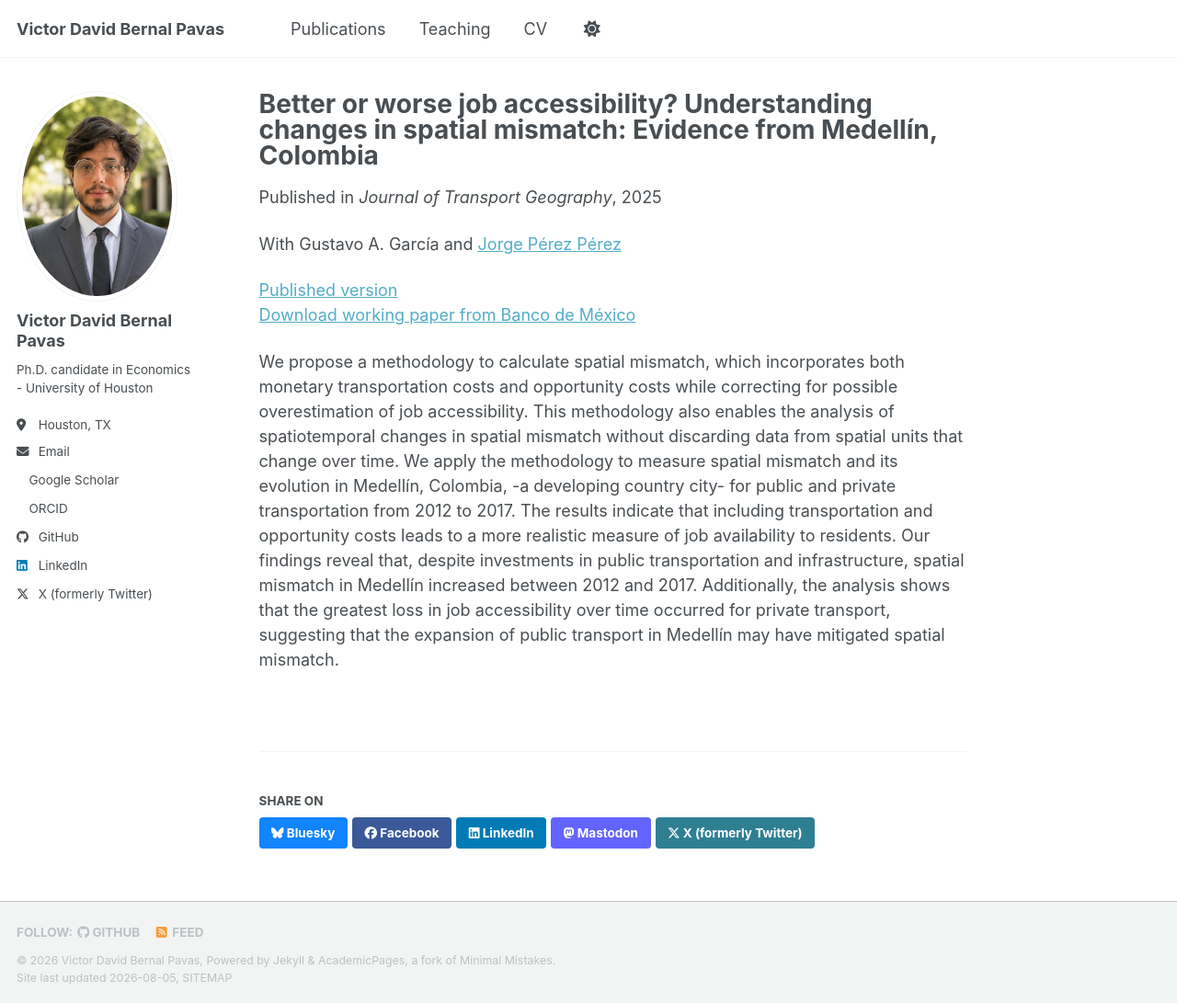
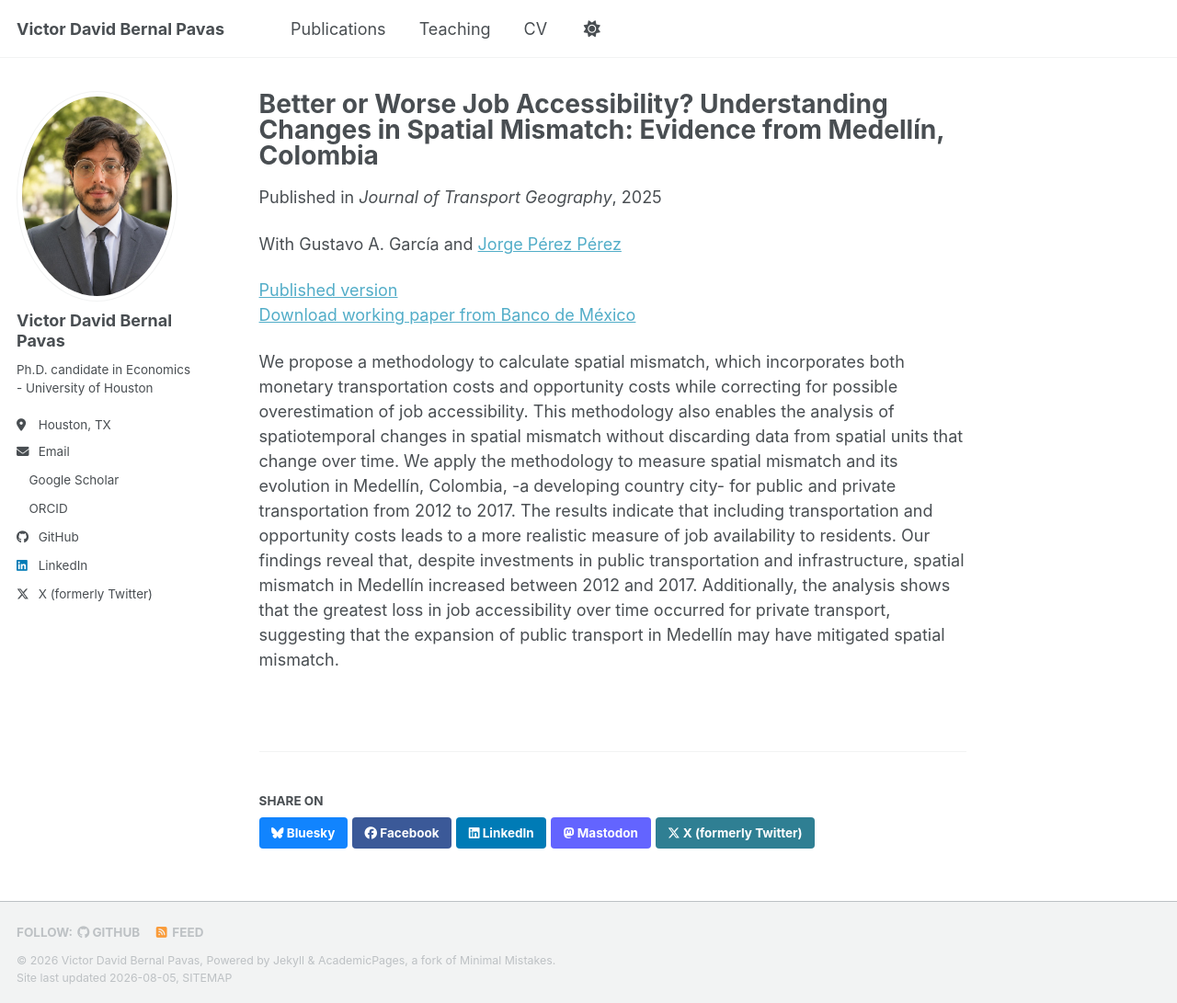
Before and after one commit to DavdBernal24/DavdBernal24.github.io, a Jekyll site: the page built from _publications/Better_Worse_Job_Accessibility.md, in a window 1280 px wide and 1091 px high. Shown: the whole window at 92% size. Built offline with Jekyll 4.4.1, drawn with Linux system fonts in a browser that asks for light colours; a style sheet for code colours, icons or effects is not loaded.

```diff
--- a/_publications/Better_Worse_Job_Accessibility.md
+++ b/_publications/Better_Worse_Job_Accessibility.md
@@ -1,5 +1,5 @@
 ---
-title: "Better or worse job accessibility? Understanding changes in spatial mismatch: Evidence from Medellín, Colombia"
+title: "Better or Worse Job Accessibility? Understanding Changes in Spatial Mismatch: Evidence from Medellín, Colombia"
 collection: publications
 category: manuscripts
 permalink: /publication/better-or-worse-job-accessibility-medellin
```
